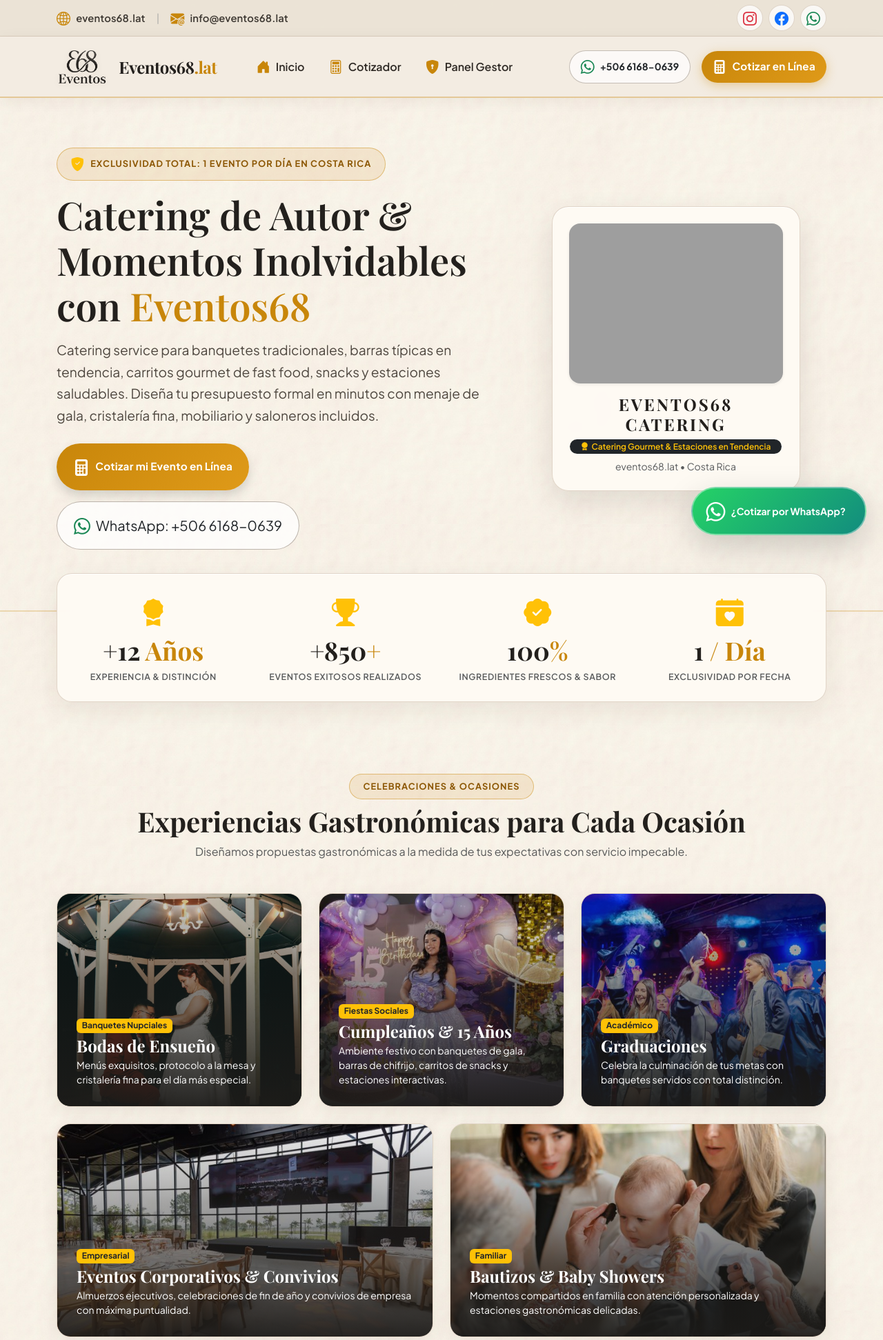
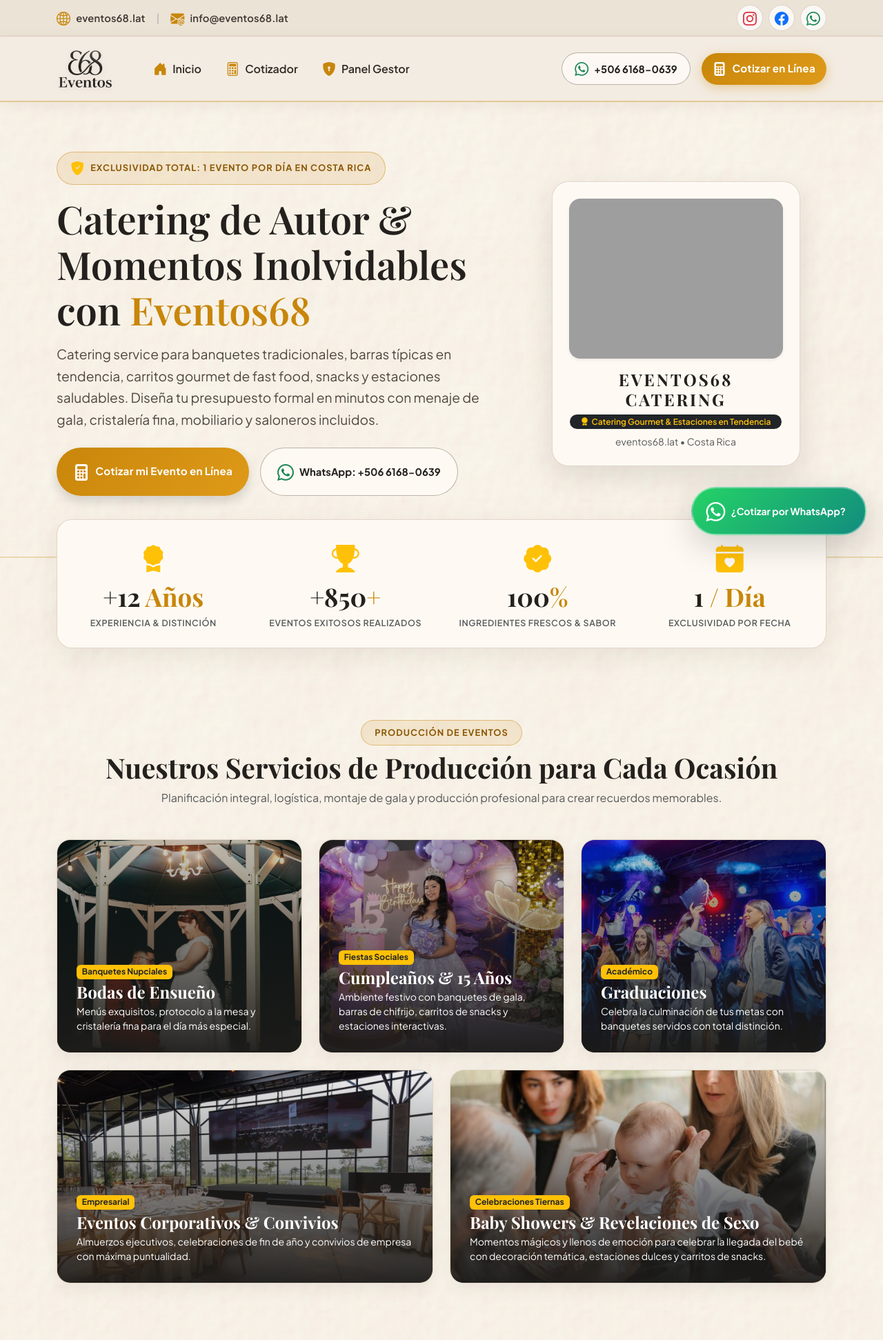
Before and after one commit to Bawe19/eventos68, a Django app: page / in a window 1280 px wide. Shown: the top 1943 px of the page at 69% size. Run offline with Django 5.2, Linux system fonts and the light colour scheme; some web fonts are replaced; grey boxes are pictures that could not be loaded.

Commit message:
fix: navbar brand logo only, production services header, baby showers and gender reveal, black hover for whatsapp

```diff
--- a/backend/seed_eventos68.py
+++ b/backend/seed_eventos68.py
@@ -37,7 +37,7 @@ def seed():
         ('Cumpleaños / Quinceaños', 'Fiestas de aniversario, fiestas de 15 años y reuniones familiares.'),
         ('Graduación', 'Celebraciones de fin de cursos escolares y universitarios.'),
         ('Evento Corporativo', 'Lanzamientos de producto, aniversarios de empresa y convivios ejecutivos.'),
-        ('Baby Shower / Bautizo', 'Reuniones íntimas y celebraciones familiares diurnas.'),
+        ('Baby Shower / Revelación de Sexo', 'Celebraciones de bienvenida al bebé, revelaciones de sexo y momentos familiares íntimos.'),
         ('Fiesta Temática / Estaciones', 'Celebraciones dinámicas con carritos interactivos, barras en tendencia y estaciones de snacks.'),
     ]
     for nombre, desc in tipos:
--- a/backend/templates/base.html
+++ b/backend/templates/base.html
@@ -138,8 +138,9 @@
 
         .topbar-social-btn:hover {
             transform: scale(1.12) translateY(-2px);
-            background: #FFFFFF;
-            box-shadow: 0 4px 12px rgba(60, 45, 30, 0.12);
+            background: var(--brand-black);
+            color: #FFFFFF;
+            box-shadow: 0 4px 12px rgba(0, 0, 0, 0.2);
             border-color: var(--brand-gold);
         }
 
@@ -154,7 +155,7 @@
         }
 
         .navbar-brand-img {
-            height: 54px;
+            height: 60px;
             object-fit: contain;
             background: transparent;
             border-radius: 0;
@@ -231,6 +232,37 @@
             border-color: var(--brand-gold);
             transform: translateY(-2px);
             box-shadow: 0 6px 18px rgba(0,0,0,0.15);
+        }
+
+        /* Pill de WhatsApp en barra y secciones con hover negro de alta legibilidad */
+        .btn-whatsapp-pill {
+            display: inline-flex;
+            align-items: center;
+            border: 1.5px solid rgba(70, 50, 30, 0.35);
+            background: rgba(254, 250, 244, 0.9);
+            color: var(--brand-charcoal) !important;
+            text-decoration: none !important;
+            border-radius: 50px;
+            padding: 0.45rem 1.15rem;
+            font-size: 0.92rem;
+            font-weight: 700;
+            transition: all 0.25s cubic-bezier(0.175, 0.885, 0.32, 1.275);
+        }
+
+        .btn-whatsapp-pill:hover {
+            background-color: var(--brand-black) !important;
+            color: #FFFFFF !important;
+            border-color: var(--brand-black) !important;
+            box-shadow: 0 6px 20px rgba(0, 0, 0, 0.3);
+            transform: translateY(-2px);
+        }
+
+        .btn-whatsapp-pill:hover .bi-whatsapp {
+            color: #25D366 !important;
+        }
+
+        .btn-whatsapp-pill:hover span {
+            color: #FFFFFF !important;
         }
 
         /* Paper & Card Relief Styles (Letterpress Stationery Feel) */
@@ -340,8 +372,13 @@
         }
         .btn-whatsapp-pulse:hover {
             transform: scale(1.08) translateY(-3px);
-            box-shadow: 0 12px 30px rgba(37, 211, 102, 0.6);
+            box-shadow: 0 12px 30px rgba(0, 0, 0, 0.4);
+            background: var(--brand-black);
+            border-color: #25D366;
             color: #FFFFFF;
+        }
+        .btn-whatsapp-pulse:hover .bi-whatsapp {
+            color: #25D366;
         }
         @keyframes pulse-green {
             0% { box-shadow: 0 0 0 0 rgba(37, 211, 102, 0.6); }
@@ -393,9 +430,8 @@
     <!-- Navigation Header (Harmonized with Logo & Envelope Texture) -->
     <nav class="navbar navbar-expand-lg navbar-brand-custom sticky-top">
         <div class="container">
-            <a class="navbar-brand d-flex align-items-center gap-3" href="{% url 'web:home' %}">
+            <a class="navbar-brand d-flex align-items-center" href="{% url 'web:home' %}" title="{{ EMPRESA_NOMBRE }}">
                 <img src="{% static 'images/logos/logo_transparente_negro.png' %}" alt="{{ EMPRESA_NOMBRE }}" class="navbar-brand-img" onerror="this.onerror=null; this.src='{% static 'images/logos/sello68.jpg' %}';">
-                <span class="navbar-brand-title serif">{{ EMPRESA_NOMBRE }}<span>.lat</span></span>
             </a>
             <button class="navbar-toggler text-dark border-secondary" type="button" data-bs-toggle="collapse" data-bs-target="#navMenu">
                 <span class="navbar-toggler-icon"></span>
@@ -432,8 +468,8 @@
                     {% endif %}
                 </ul>
                 <div class="d-flex align-items-center gap-3">
-                    <a href="{{ EMPRESA_WHATSAPP_LINK }}" target="_blank" class="btn btn-outline-dark btn-sm rounded-pill px-3 py-2 d-none d-sm-inline-flex align-items-center" style="border-color: rgba(70, 50, 30, 0.3); background: rgba(255,255,255,0.7);">
-                        <i class="bi bi-whatsapp fs-5 me-2 text-success"></i><span class="fw-bold">{{ EMPRESA_TELEFONO }}</span>
+                    <a href="{{ EMPRESA_WHATSAPP_LINK }}" target="_blank" class="btn-whatsapp-pill d-none d-sm-inline-flex" title="Contactar por WhatsApp">
+                        <i class="bi bi-whatsapp fs-5 me-2 text-success"></i><span>{{ EMPRESA_TELEFONO }}</span>
                     </a>
                     <a href="{% url 'web:solicitar' %}" class="btn btn-brand-gold btn-sm py-2 px-3">
                         <i class="bi bi-calculator-fill fs-5 me-2"></i>Cotizar en Línea
--- a/backend/templates/web/home.html
+++ b/backend/templates/web/home.html
@@ -231,8 +231,8 @@
                     <a href="{% url 'web:solicitar' %}" class="btn btn-brand-gold btn-lg shadow px-4 py-3">
                         <i class="bi bi-calculator-fill fs-4 me-2 align-middle"></i>Cotizar mi Evento en Línea
                     </a>
-                    <a href="{{ EMPRESA_WHATSAPP_LINK }}" target="_blank" class="btn btn-outline-dark btn-lg rounded-pill px-4 py-3 d-inline-flex align-items-center" style="border-color: rgba(70, 50, 30, 0.35); background: rgba(255, 255, 255, 0.75);">
-                        <i class="bi bi-whatsapp fs-4 me-2 text-success align-middle"></i>WhatsApp: {{ EMPRESA_TELEFONO }}
+                    <a href="{{ EMPRESA_WHATSAPP_LINK }}" target="_blank" class="btn-whatsapp-pill btn-lg px-4 py-3">
+                        <i class="bi bi-whatsapp fs-4 me-2 text-success align-middle"></i><span>WhatsApp: {{ EMPRESA_TELEFONO }}</span>
                     </a>
                 </div>
             </div>
@@ -294,9 +294,9 @@
 <section class="py-5" style="margin-top: 2rem;">
     <div class="container py-4">
         <div class="text-center max-w-700 mx-auto mb-5">
-            <span class="badge-luxury mb-2">Celebraciones & Ocasiones</span>
-            <h2 class="display-6 fw-bold serif" style="color: var(--brand-charcoal);">Experiencias Gastronómicas para Cada Ocasión</h2>
-            <p class="text-muted">Diseñamos propuestas gastronómicas a la medida de tus expectativas con servicio impecable.</p>
+            <span class="badge-luxury mb-2">Producción de Eventos</span>
+            <h2 class="display-6 fw-bold serif" style="color: var(--brand-charcoal);">Nuestros Servicios de Producción para Cada Ocasión</h2>
+            <p class="text-muted">Planificación integral, logística, montaje de gala y producción profesional para crear recuerdos memorables.</p>
         </div>
 
         <div class="row g-4">
@@ -348,14 +348,14 @@
                 </a>
             </div>
 
-            <!-- Bautizos y Baby Showers -->
+            <!-- Baby Showers y Revelaciones de Sexo -->
             <div class="col-md-6">
                 <a href="{% url 'web:solicitar' %}" class="card-event-type">
-                    <img src="{% static 'images/bautizo.jpg' %}" alt="Bautizos y Baby Showers">
+                    <img src="{% static 'images/bautizo.jpg' %}" alt="Baby Showers y Revelaciones de Sexo">
                     <div class="card-event-type-overlay">
-                        <span class="badge bg-warning text-dark fw-bold mb-1 align-self-start">Familiar</span>
-                        <h4 class="serif fw-bold mb-1">Bautizos & Baby Showers</h4>
-                        <small class="opacity-90">Momentos compartidos en familia con atención personalizada y estaciones gastronómicas delicadas.</small>
+                        <span class="badge bg-warning text-dark fw-bold mb-1 align-self-start">Celebraciones Tiernas</span>
+                        <h4 class="serif fw-bold mb-1">Baby Showers & Revelaciones de Sexo</h4>
+                        <small class="opacity-90">Momentos mágicos y llenos de emoción para celebrar la llegada del bebé con decoración temática, estaciones dulces y carritos de snacks.</small>
                     </div>
                 </a>
             </div>
```
